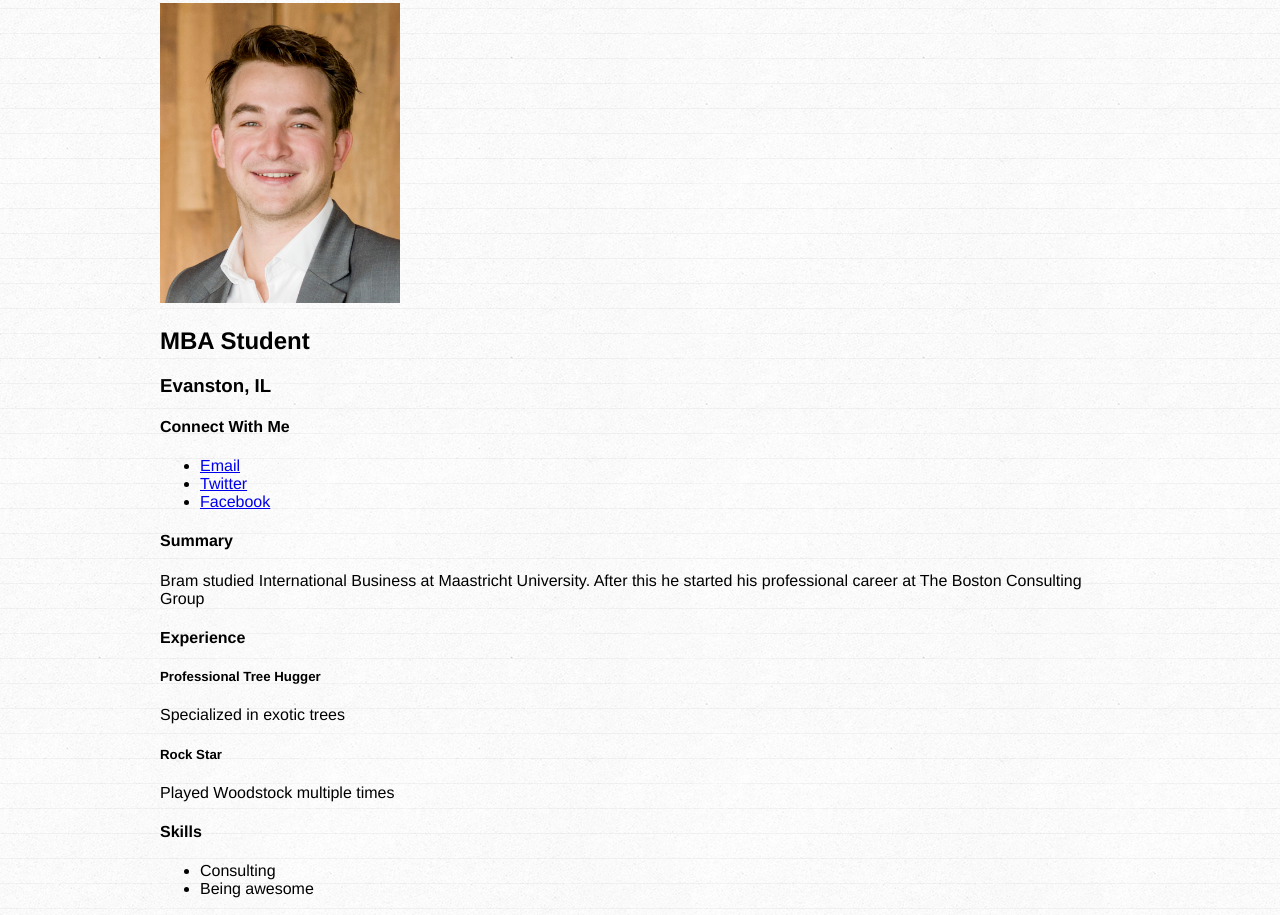
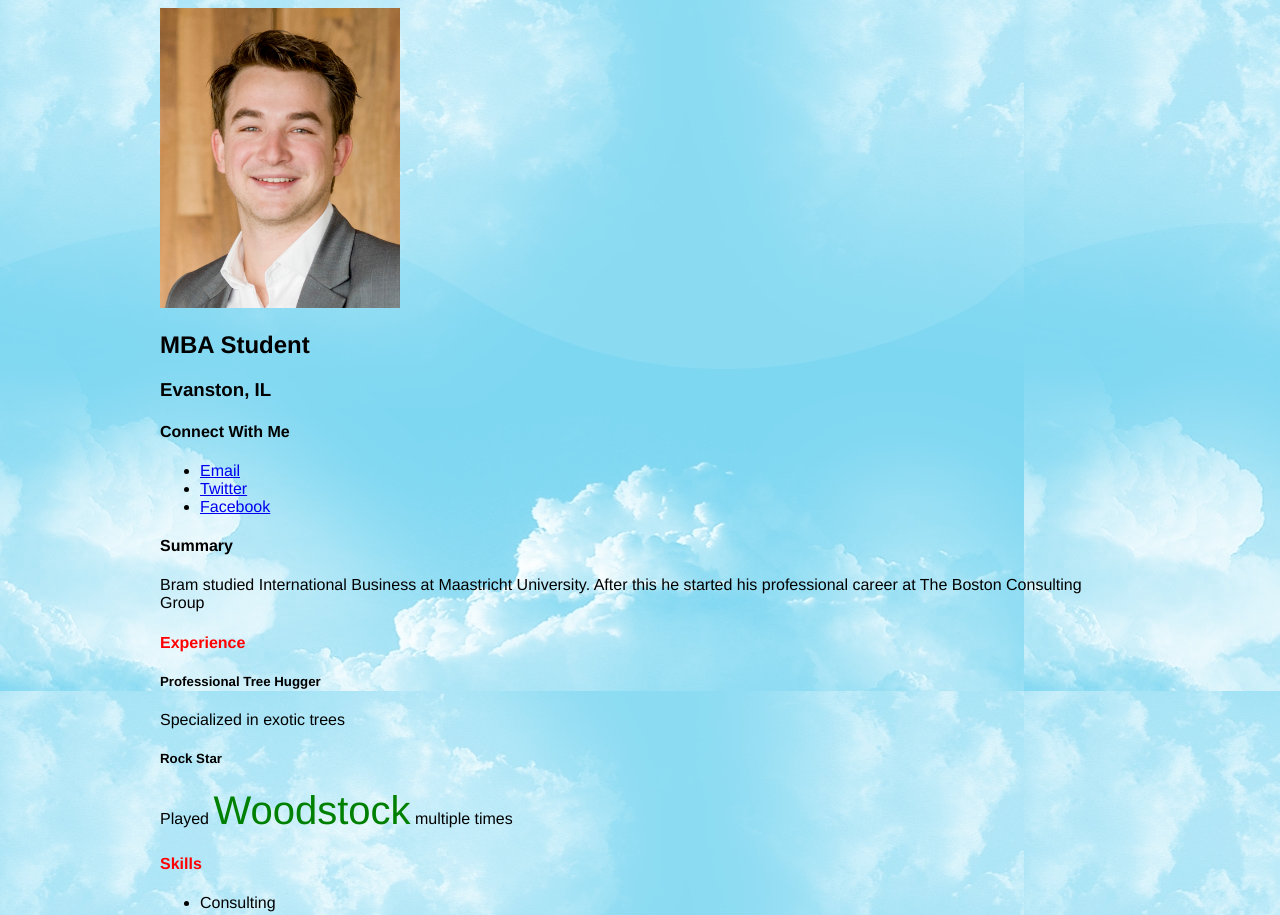
Before and after one commit to BramPhilippen/BramPhilippen.github.io, a plain HTML site: page index.html in a window 1280 px wide. Shown: the part 77-992 px from the top of the page. Drawn offline with nearby package versions, Linux system fonts and the light colour scheme.

Commit message:
Day 1 - second try

```diff
--- a/index.html
+++ b/index.html
@@ -17,9 +17,9 @@
     <div>
       <h4>Connect With Me</h4>
       <ul>
-        <li><a href="mailto:walter@walterwhite.com">Email</a></li>
+        <li><a href="mailto:bram.philippen@kellogg.northwestern.edu">Email</a></li>
         <li><a href="http://twitter.com/walterwhite">Twitter</a></li>
-        <li><a href="http://facebook.com/walterwhite">Facebook</a></li>
+        <li><a href="http://facebook.com/bram.philippen">Facebook</a></li>
       </ul>
     </div>
     <div>
@@ -29,21 +29,21 @@
       </p>
     </div>
     <div>
-      <h4>Experience</h4>
+      <h4 class="Awesome">Experience</h4>
       <div>
         <h5>Professional Tree Hugger</h5>
         <p>Specialized in exotic trees</p>
       </div>
       <div>
         <h5>Rock Star</h5>
-        <p>Played Woodstock multiple times</p>
+        <p>Played <span id="Rainbow">Woodstock</span> multiple times</p>
       </div>
     </div>
     <div>
-      <h4>Skills</h4>
+      <h4 class="Awesome">Skills</h4>
       <ul>
         <li>Consulting</li>
-        <li>Being awesome</li>
+        <li id="Rainbow">Being awesome</li>
       </ul>
     </div>
     <div>
--- a/style.css
+++ b/style.css
@@ -1,10 +1,21 @@
 body {
   font-family: 'helvetica neue', arial, sans-serif;
   font-weight: 300;
-  background-image: url(linedpaper.png);
-  background-repeat: repeat;
+  background-image: url(background.jpg);
+  background-repeat;repeat;
 }
 #wrapper {
   width: 960px;
   margin: 20px auto 20px auto;
 }
+h1{
+  color:#6699ff;
+  font-size: 34px;
+}
+.Awesome{
+  color:red;
+}
+#Rainbow{
+  color:green;
+  font-size: 40px
+}
```
Also changed, not shown: Background.jpg (added), palm-trees1.jpg (added).
